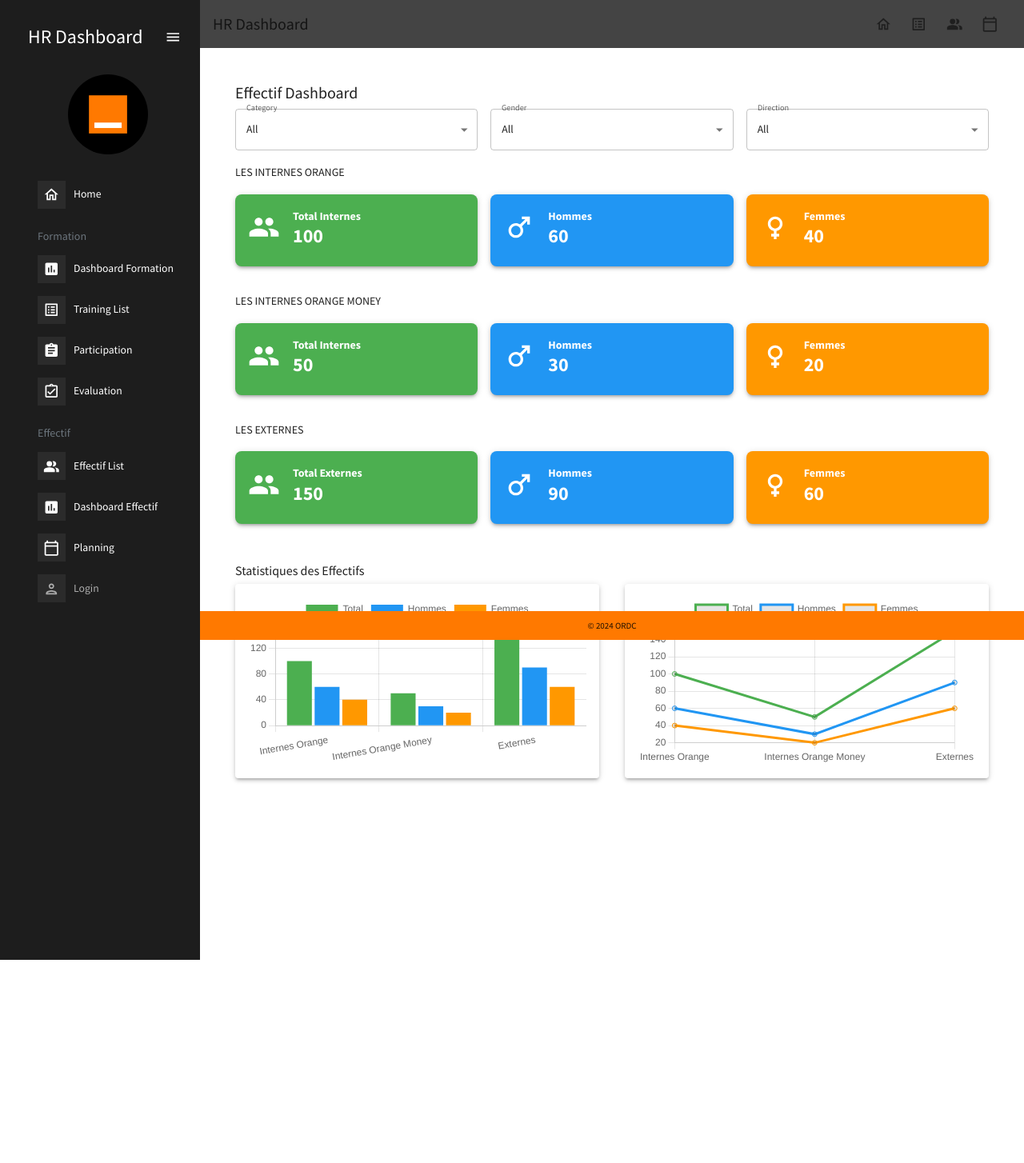
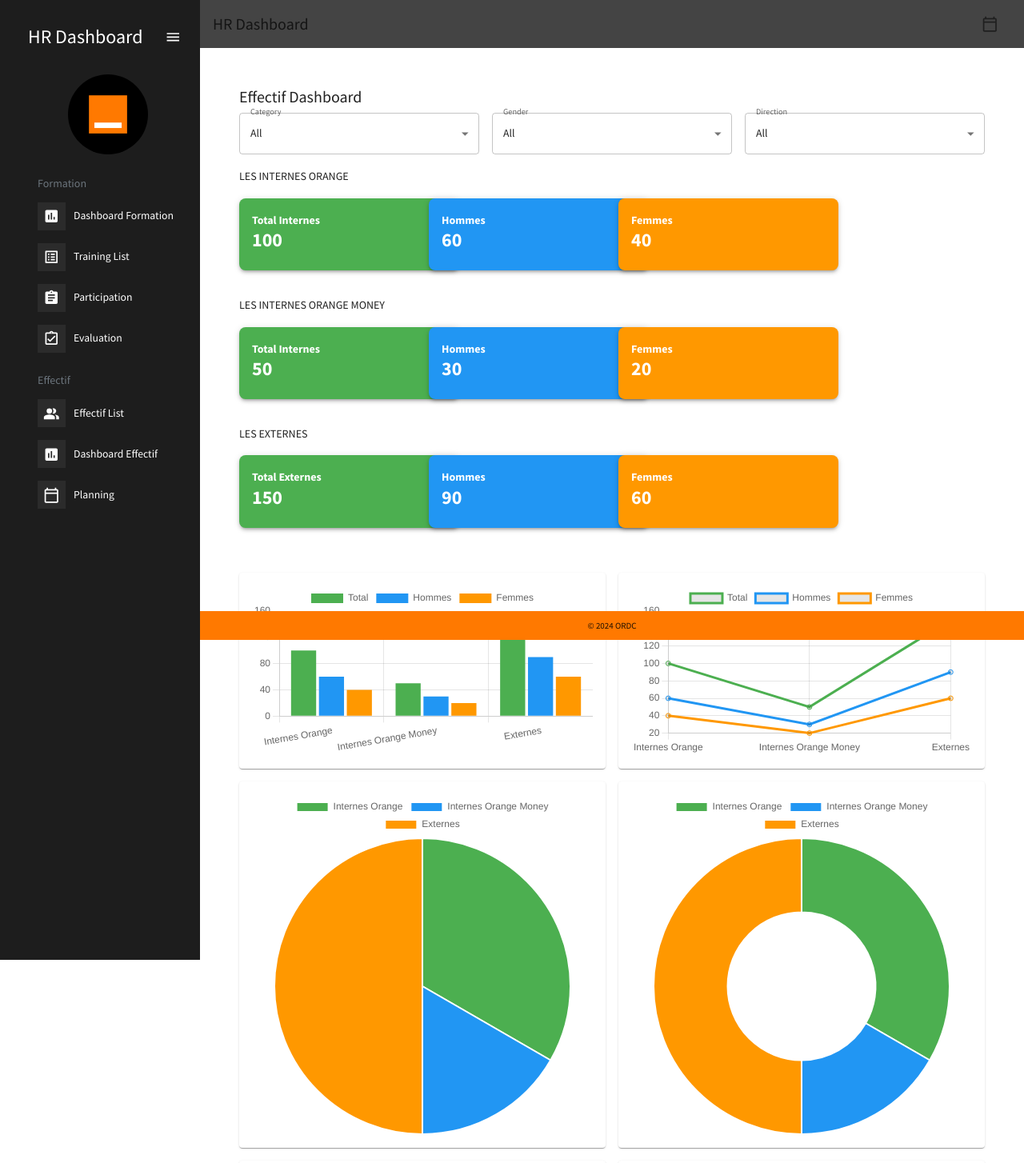
Before and after one commit to divineago/tempOrangeFront, a React (Create React App) app: page /effectifdashboard in a window 1280 px wide. Shown: the top 1454 px of the page at 80% size. Before the commit the page ends 1017 px from the top, so only its background shows below. Built offline with nearby package versions, Linux system fonts and the light colour scheme.

Commit message:
Suppression du Home, modifications du Sidebar, Topbar

```diff
--- a/src/App.js
+++ b/src/App.js
@@ -1,4 +1,4 @@
-import React from 'react';
+import React, {useState} from 'react';
 import { ThemeProvider, CssBaseline } from '@mui/material';
 import { ColorModeContext, useMode } from './theme';
 import { Routes, Route } from 'react-router-dom';
@@ -23,16 +23,16 @@
 
 function App() {
   const [theme, colorMode] = useMode();
+  const [isSidebar, setIsSidebar] = useState(true);
 
   return (
     <ColorModeContext.Provider value={colorMode}>
       <ThemeProvider theme={theme}>
         <CssBaseline />
         <div className="app">
-          <Sidebar />
+          <Sidebar isSidebar={isSidebar} />
           <main className="content">
-            <Topbar />
-            <div className="main-content">
+            <Topbar setIsSidebar={setIsSidebar} />
               <Routes>
                 <Route path="/login" element={<Login />} />
                 <Route path="/signup" element={<SignUpForm />} />
@@ -47,8 +47,7 @@
                 <Route path="/calendar" element={<TrainingCalendar />} />
                 <Route path="/trainingparticipation" element={<TrainingParticipation />} />
                 <Route path="/admin" element={<AdminView />} />
-              </Routes>
-            </div>
+                </Routes>
           </main>
         </div>
       </ThemeProvider>
--- a/src/index.css
+++ b/src/index.css
@@ -32,8 +32,7 @@
   top: 0;
   width: 250px;
   height: 150%;
-  background-color: #FF7900;
-  overflow: auto;
+
   z-index: 1000;
   overflow-x: hidden;
   scrollbar-width: none;
@@ -63,7 +62,7 @@
 .content {
   margin-top: 60px;
   margin-left: 250px;
-  padding: 20px;
+  padding: 25px;
   width: calc(100% - 250px);
   overflow-y: auto;
 }
--- a/src/scenes/effectif/EffectifDashboard.jsx
+++ b/src/scenes/effectif/EffectifDashboard.jsx
@@ -1,16 +1,16 @@
 import React, { useState } from 'react';
-import { Grid, Card, CardContent, Typography, Box, Select, MenuItem, FormControl, InputLabel } from '@mui/material';
-import { Bar, Line } from 'react-chartjs-2';
+import { Grid, Card, CardContent, Typography, Box, Select, MenuItem, FormControl, InputLabel, Snackbar, Alert } from '@mui/material';
+import { Bar, Line, Pie, Doughnut } from 'react-chartjs-2';
 import { orangeInterns, orangeMoneyInterns, externals, directions } from '../../data/mockData';
 import 'chart.js/auto'; // Ensure that chart.js is registered
-import PeopleIcon from '@mui/icons-material/People';
-import MaleIcon from '@mui/icons-material/Male';
-import FemaleIcon from '@mui/icons-material/Female';
 
 const EffectifDashboard = () => {
   const [selectedCategory, setSelectedCategory] = useState('all');
   const [selectedGender, setSelectedGender] = useState('all');
   const [selectedDirection, setSelectedDirection] = useState('all');
+  const [openSnackbar, setOpenSnackbar] = useState(false);
+  const [snackbarMessage] = useState('');
+  const [snackbarSeverity] = useState('success');
 
   const handleCategoryChange = (event) => {
     setSelectedCategory(event.target.value);
@@ -26,25 +26,25 @@
 
   const filterDataByDirection = (data) => {
     if (selectedDirection === 'all') return data;
-    return data.filter(item => item.direction === selectedDirection);
+    return {
+      ...data,
+      items: data.items.filter(item => item.direction === selectedDirection),
+    };
   };
 
   const filteredOrangeInterns = filterDataByDirection(orangeInterns);
   const filteredOrangeMoneyInterns = filterDataByDirection(orangeMoneyInterns);
   const filteredExternals = filterDataByDirection(externals);
 
-  const renderWidget = (title, value, color, icon) => (
-    <Card sx={{ minWidth: 200, backgroundColor: color, mb: 2, borderRadius: 2, boxShadow: 3 }}>
-      <CardContent sx={{ display: 'flex', alignItems: 'center' }}>
-        {icon}
-        <Box ml={2}>
+  const renderWidget = (title, value, color) => (
+    <Card sx={{ minWidth: 275, backgroundColor: color, mb: 2, borderRadius: 2, boxShadow: 3 }}>
+      <CardContent>
         <Typography variant="h6" component="div" sx={{ fontWeight: 'bold', color: '#fff' }}>
           {title}
         </Typography>
         <Typography variant="h3" sx={{ fontWeight: 'bold', color: '#fff' }}>
           {value}
         </Typography>
-        </Box>
       </CardContent>
     </Card>
   );
@@ -100,6 +100,44 @@
     ],
   };
 
+  const pieChartData = {
+    labels: ['Internes Orange', 'Internes Orange Money', 'Externes'],
+    datasets: [
+      {
+        data: [filteredOrangeInterns.total, filteredOrangeMoneyInterns.total, filteredExternals.total],
+        backgroundColor: ['#4caf50', '#2196f3', '#ff9800'],
+        hoverBackgroundColor: ['#66bb6a', '#42a5f5', '#ffa726'],
+      },
+    ],
+  };
+
+  const genderDistributionData = {
+    labels: ['Hommes', 'Femmes'],
+    datasets: [
+      {
+        data: [filteredOrangeInterns.male + filteredOrangeMoneyInterns.male + filteredExternals.male,
+               filteredOrangeInterns.female + filteredOrangeMoneyInterns.female + filteredExternals.female],
+        backgroundColor: ['#2196f3', '#ff9800'],
+        hoverBackgroundColor: ['#42a5f5', '#ffa726'],
+      },
+    ],
+  };
+
+  const categoryDistributionData = {
+    labels: ['Internes Orange', 'Internes Orange Money', 'Externes'],
+    datasets: [
+      {
+        data: [filteredOrangeInterns.total, filteredOrangeMoneyInterns.total, filteredExternals.total],
+        backgroundColor: ['#4caf50', '#2196f3', '#ff9800'],
+        hoverBackgroundColor: ['#66bb6a', '#42a5f5', '#ffa726'],
+      },
+    ],
+  };
+
+  const handleCloseSnackbar = () => {
+    setOpenSnackbar(false);
+  };
+
   return (
     <Box p={3}>
       <Typography variant="h4" gutterBottom>
@@ -151,66 +189,64 @@
             <Typography variant="h6" sx={{ mb: 2 }}>LES INTERNES ORANGE</Typography>
             <Grid container spacing={2}>
               {selectedGender === 'all' || selectedGender === 'total' ? (
-                <Grid item xs={4}>
-                  {renderWidget('Total Internes', filteredOrangeInterns.total, '#4caf50', <PeopleIcon sx={{ color: '#fff', fontSize: 40 }} />)}
+                <Grid item xs={3}>
+                  {renderWidget('Total Internes', filteredOrangeInterns.total, '#4caf50')}
                 </Grid>
               ) : null}
               {selectedGender === 'all' || selectedGender === 'male' ? (
-                <Grid item xs={4}>
-                  {renderWidget('Hommes', filteredOrangeInterns.male, '#2196f3', <MaleIcon sx={{ color: '#fff', fontSize: 40 }} />)}
+                <Grid item xs={3}>
+                  {renderWidget('Hommes', filteredOrangeInterns.male, '#2196f3')}
                 </Grid>
               ) : null}
               {selectedGender === 'all' || selectedGender === 'female' ? (
-                <Grid item xs={4}>
-                  {renderWidget('Femmes', filteredOrangeInterns.female, '#ff9800', <FemaleIcon sx={{ color: '#fff', fontSize: 40 }} />)}
+                <Grid item xs={3}>
+                  {renderWidget('Femmes', filteredOrangeInterns.female, '#ff9800')}
                 </Grid>
               ) : null}
             </Grid>
           </Grid>
         ) : null}
-
         {/* Internes Orange Money Section */}
         {selectedCategory === 'all' || selectedCategory === 'orangeMoneyInterns' ? (
           <Grid item xs={12}>
             <Typography variant="h6" sx={{ mb: 2 }}>LES INTERNES ORANGE MONEY</Typography>
             <Grid container spacing={2}>
               {selectedGender === 'all' || selectedGender === 'total' ? (
-                <Grid item xs={4}>
-                  {renderWidget('Total Internes', filteredOrangeMoneyInterns.total, '#4caf50', <PeopleIcon sx={{ color: '#fff', fontSize: 40 }} />)}
+                <Grid item xs={3}>
+                  {renderWidget('Total Internes', filteredOrangeMoneyInterns.total, '#4caf50')}
                 </Grid>
               ) : null}
               {selectedGender === 'all' || selectedGender === 'male' ? (
-                <Grid item xs={4}>
-                  {renderWidget('Hommes', filteredOrangeMoneyInterns.male, '#2196f3', <MaleIcon sx={{ color: '#fff', fontSize: 40 }} />)}
+                <Grid item xs={3}>
+                  {renderWidget('Hommes', filteredOrangeMoneyInterns.male, '#2196f3')}
                 </Grid>
               ) : null}
               {selectedGender === 'all' || selectedGender === 'female' ? (
-                <Grid item xs={4}>
-                  {renderWidget('Femmes', filteredOrangeMoneyInterns.female, '#ff9800', <FemaleIcon sx={{ color: '#fff', fontSize: 40 }} />)}
+                <Grid item xs={3}>
+                  {renderWidget('Femmes', filteredOrangeMoneyInterns.female, '#ff9800')}
                 </Grid>
               ) : null}
             </Grid>
           </Grid>
         ) : null}
-
         {/* Externes Section */}
         {selectedCategory === 'all' || selectedCategory === 'externals' ? (
           <Grid item xs={12}>
             <Typography variant="h6" sx={{ mb: 2 }}>LES EXTERNES</Typography>
             <Grid container spacing={2}>
               {selectedGender === 'all' || selectedGender === 'total' ? (
-                <Grid item xs={4}>
-                  {renderWidget('Total Externes', filteredExternals.total, '#4caf50', <PeopleIcon sx={{ color: '#fff', fontSize: 40 }} />)}
+                <Grid item xs={3}>
+                  {renderWidget('Total Externes', filteredExternals.total, '#4caf50')}
                 </Grid>
               ) : null}
               {selectedGender === 'all' || selectedGender === 'male' ? (
-                <Grid item xs={4}>
-                  {renderWidget('Hommes', filteredExternals.male, '#2196f3', <MaleIcon sx={{ color: '#fff', fontSize: 40 }} />)}
+                <Grid item xs={3}>
+                  {renderWidget('Hommes', filteredExternals.male, '#2196f3')}
                 </Grid>
               ) : null}
               {selectedGender === 'all' || selectedGender === 'female' ? (
-                                <Grid item xs={4}>
-                                {renderWidget('Femmes', filteredExternals.female, '#ff9800', <FemaleIcon sx={{ color: '#fff', fontSize: 40 }} />)}
+                <Grid item xs={3}>
+                  {renderWidget('Femmes', filteredExternals.female, '#ff9800')}
                 </Grid>
               ) : null}
             </Grid>
@@ -218,24 +254,44 @@
         ) : null}
       </Grid>
 
-                    {/* Bar and Line Charts */}
-                    <Box mt={4}>
-                      <Typography variant="h5" gutterBottom>
-                        Statistiques des Effectifs
-                      </Typography>
-                      <Grid container spacing={4}>
+      <Grid container spacing={2} mt={3}>
         <Grid item xs={12} md={6}>
-                          <Card sx={{ p: 2, boxShadow: 3 }}>
+          <Card sx={{ p: 2 }}>
             <Bar data={barChartData} />
           </Card>
         </Grid>
         <Grid item xs={12} md={6}>
-                          <Card sx={{ p: 2, boxShadow: 3 }}>
+          <Card sx={{ p: 2 }}>
             <Line data={lineChartData} />
           </Card>
         </Grid>
+        <Grid item xs={12} md={6}>
+          <Card sx={{ p: 2 }}>
+            <Pie data={pieChartData} />
+          </Card>
         </Grid>
-                    </Box>
+        <Grid item xs={12} md={6}>
+          <Card sx={{ p: 2 }}>
+            <Doughnut data={pieChartData} />
+          </Card>
+        </Grid>
+        <Grid item xs={12} md={6}>
+          <Card sx={{ p: 2 }}>
+            <Pie data={genderDistributionData} />
+          </Card>
+        </Grid>
+        <Grid item xs={12} md={6}>
+          <Card sx={{ p: 2 }}>
+            <Doughnut data={categoryDistributionData} />
+          </Card>
+        </Grid>
+      </Grid>
+
+      <Snackbar open={openSnackbar} autoHideDuration={6000} onClose={handleCloseSnackbar}>
+        <Alert onClose={handleCloseSnackbar} severity={snackbarSeverity}>
+          {snackbarMessage}
+        </Alert>
+      </Snackbar>
     </Box>
   );
 };
--- a/src/scenes/global/Sidebar.jsx
+++ b/src/scenes/global/Sidebar.jsx
@@ -4,7 +4,6 @@
 import { Link } from 'react-router-dom';
 import 'react-pro-sidebar/dist/css/styles.css';
 import HomeOutlinedIcon from '@mui/icons-material/HomeOutlined';
-import PersonOutlinedIcon from '@mui/icons-material/PersonOutlined';
 import MenuOutlinedIcon from '@mui/icons-material/MenuOutlined';
 import ListAltIcon from '@mui/icons-material/ListAlt';
 import PeopleAltIcon from '@mui/icons-material/PeopleAlt';
@@ -109,13 +108,7 @@
             >
               {/* Optional section title */}
             </Typography>
-            <Item
-              title="Home"
-              to="/"
-              icon={<HomeOutlinedIcon />}
-              selected={selected}
-              setSelected={setSelected}
-            />
+
             <Typography
               variant="h6"
               color="#6C757D"
@@ -179,9 +172,6 @@
               selected={selected}
               setSelected={setSelected}
             />
-            <MenuItem onClick={handleOpenLogin} icon={<PersonOutlinedIcon />}>
-              <Typography>Login</Typography>
-            </MenuItem>
           </Box>
         </Menu>
       </ProSidebar>
--- a/src/scenes/global/Topbar.jsx
+++ b/src/scenes/global/Topbar.jsx
@@ -20,24 +20,7 @@
 
       {/* ICONS */}
       <Box display="flex" alignItems="center">
-        <IconButton component={Link} to="/">
-          <HomeOutlinedIcon />
-          <Typography variant="body2" color={colors.grey[100]} sx={{ ml: 1 }}>
-            {/*  Home  */}
-          </Typography>
-        </IconButton>
-        <IconButton component={Link} to="/trainingdashboard">
-          <ListAltIcon />
-          <Typography variant="body2" color={colors.grey[100]} sx={{ ml: 1 }}>
-             {/*  Training */}
-          </Typography>
-        </IconButton>
-        <IconButton component={Link} to="/effectifdashboard">
-          <PeopleAltIcon />
-          <Typography variant="body2" color={colors.grey[100]} sx={{ ml: 1 }}>
-        {/*  effectifdashboard*/}
-          </Typography>
-        </IconButton>
+
         <IconButton component={Link} to="/calendar">
           <CalendarTodayOutlinedIcon />
           <Typography variant="body2" color={colors.grey[100]} sx={{ ml: 1 }}>
--- a/src/scenes/training/TrainingParticipation.jsx
+++ b/src/scenes/training/TrainingParticipation.jsx
@@ -42,14 +42,14 @@
           const worksheet = workbook.Sheets[sheetName];
           const json = XLSX.utils.sheet_to_json(worksheet);
 
-          console.log('Imported data:', json);  // Log de la donnée importée
+          console.log('Imported data:', json);
 
           setTrainingParticipation(json);
           setSnackbarMessage('Data imported successfully');
           setSnackbarSeverity('success');
           setOpenSnackbar(true);
         } catch (error) {
-          console.error('Error importing data:', error);  // Log de l'erreur
+          console.error('Error importing data:', error);
           setSnackbarMessage('Error importing data');
           setSnackbarSeverity('error');
           setOpenSnackbar(true);
@@ -142,8 +142,15 @@
           </Button>
         </label>
       </Box>
-      <Box height="70vh">
-        <DataGrid rows={trainingParticipation} columns={columns} pageSize={100} rowsPerPageOptions={[100]} />
+      <Box height="70vh" sx={{ display: 'flex', flexDirection: 'column' }}>
+        <DataGrid
+          rows={trainingParticipation}
+          columns={columns}
+          pageSize={10}
+          rowsPerPageOptions={[10, 20, 50]}
+          autoHeight
+          disableSelectionOnClick
+        />
       </Box>
       <Snackbar open={openSnackbar} autoHideDuration={6000} onClose={handleCloseSnackbar}>
         <Alert onClose={handleCloseSnackbar} severity={snackbarSeverity}>
```
Lines whose indentation alone changed are shown as unchanged.
